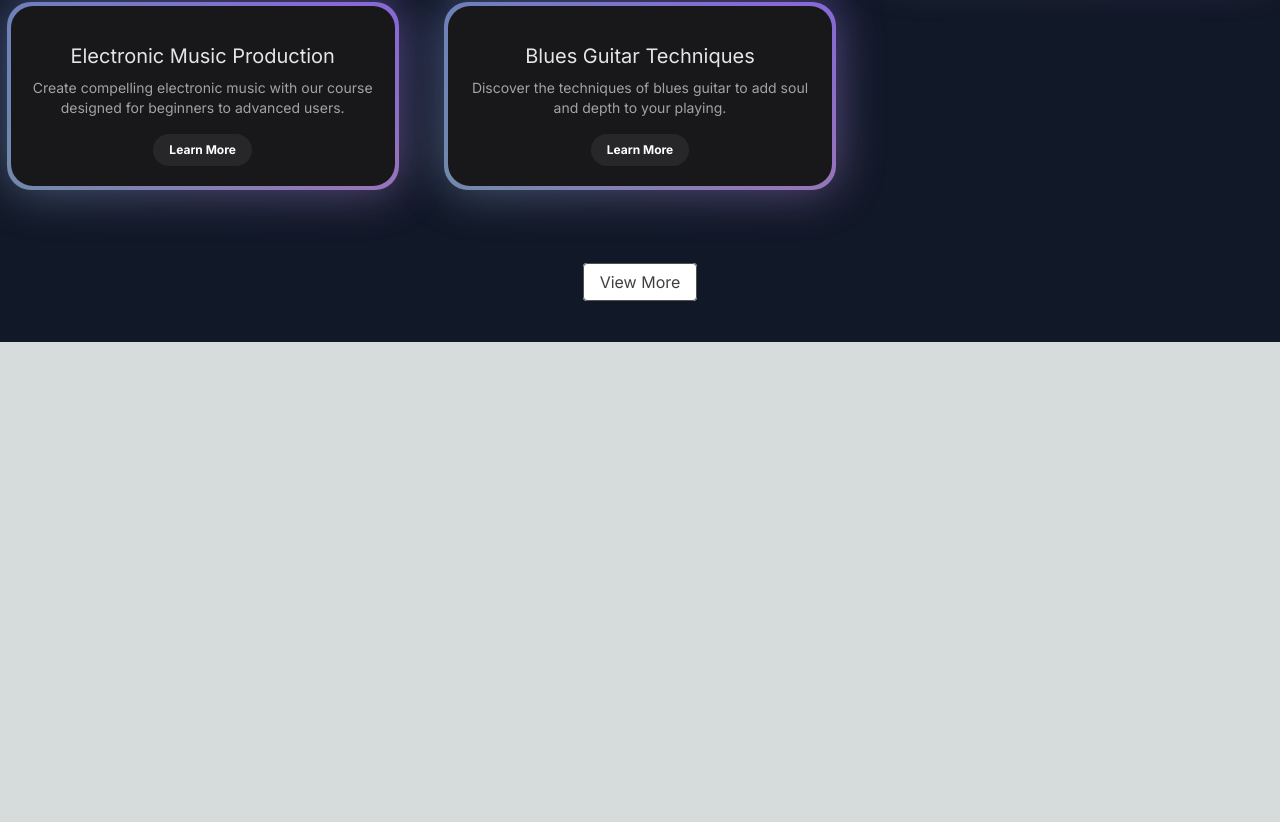
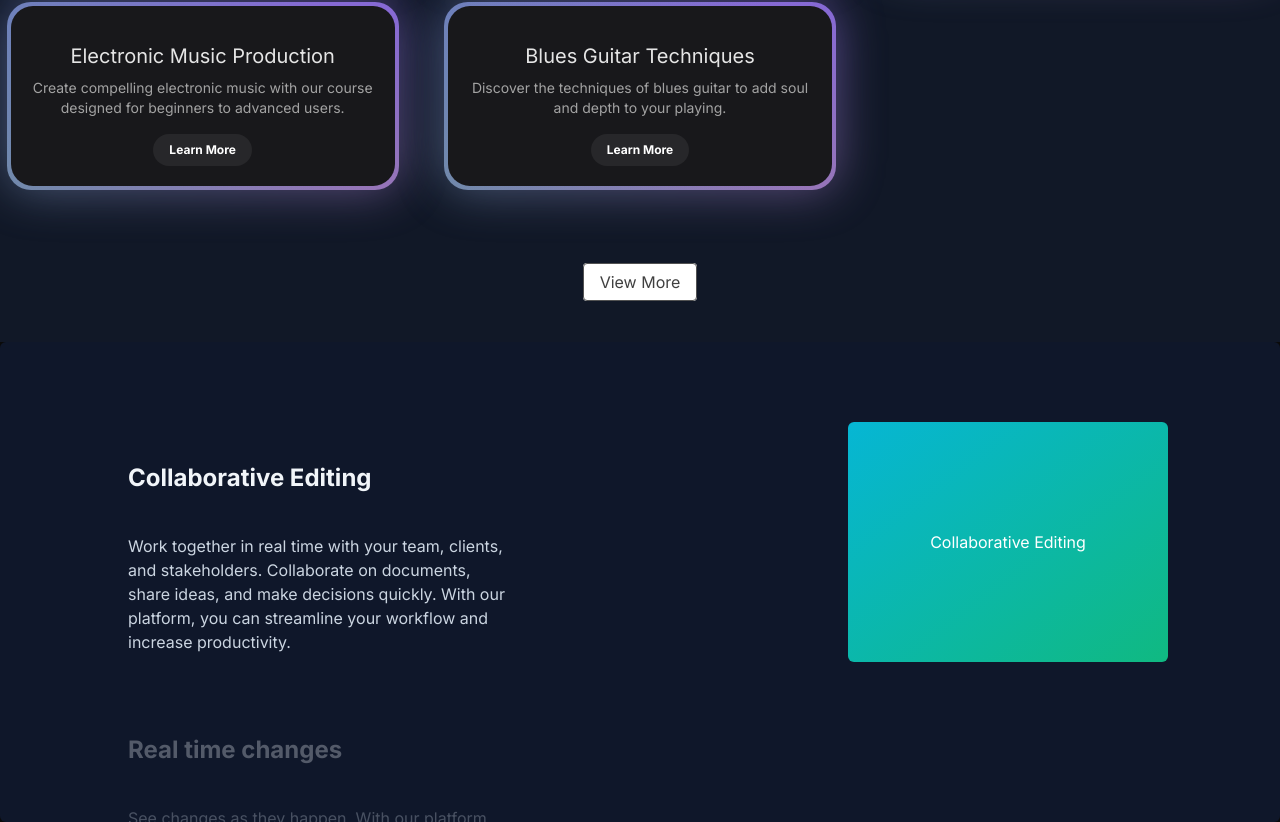
Before and after one commit to swamiabhishek45/Master-Music-Next.js-, a Next.js app: page / in a window 1280 px wide. Shown: the part 1118-1940 px from the top of the page. Before the commit the page ends 1460 px from the top, so only its background shows below. Built offline with nearby package versions, Linux system fonts and the light colour scheme.

Commit message:
"Added StickyScrollReveal component to Home page and modified tailwind.config.ts to include a plugin for adding global CSS variables for colors"

```diff
--- a/src/app/page.tsx
+++ b/src/app/page.tsx
@@ -1,5 +1,6 @@
 import FeaturedCourses from '@/components/FeaturedCourses';
 import HeroSection from '@/components/HeroSection'
+import { StickyScrollReveal } from '@/components/StickyScrollReveal';
 
 export default function Home() {
   return (
@@ -7,6 +8,8 @@
 
     <HeroSection />
     <FeaturedCourses />
+    <StickyScrollReveal />
+
     </main>
   );
 }
--- /dev/null
+++ b/src/components/StickyScrollReveal.tsx
@@ -0,0 +1,60 @@
+"use client";
+import React from "react";
+import { StickyScroll } from "./ui/sticky-scroll-reveal";
+import Image from "next/image";
+
+const content = [
+    {
+        title: "Collaborative Editing",
+        description:
+            "Work together in real time with your team, clients, and stakeholders. Collaborate on documents, share ideas, and make decisions quickly. With our platform, you can streamline your workflow and increase productivity.",
+        content: (
+            <div className="h-full w-full bg-[linear-gradient(to_bottom_right,var(--cyan-500),var(--emerald-500))] flex items-center justify-center text-white">
+                Collaborative Editing
+            </div>
+        ),
+    },
+    {
+        title: "Real time changes",
+        description:
+            "See changes as they happen. With our platform, you can track every modification in real time. No more confusion about the latest version of your project. Say goodbye to the chaos of version control and embrace the simplicity of real-time updates.",
+        content: (
+            <div className="h-full w-full  flex items-center justify-center text-white">
+                <Image
+                    src="/linear.webp"
+                    width={300}
+                    height={300}
+                    className="h-full w-full object-cover"
+                    alt="linear board demo"
+                />
+            </div>
+        ),
+    },
+    {
+        title: "Version control",
+        description:
+            "Experience real-time updates and never stress about version control again. Our platform ensures that you're always working on the most recent version of your project, eliminating the need for constant manual updates. Stay in the loop, keep your team aligned, and maintain the flow of your work without any interruptions.",
+        content: (
+            <div className="h-full w-full bg-[linear-gradient(to_bottom_right,var(--orange-500),var(--yellow-500))] flex items-center justify-center text-white">
+                Version control
+            </div>
+        ),
+    },
+    {
+        title: "Running out of content",
+        description:
+            "Experience real-time updates and never stress about version control again. Our platform ensures that you're always working on the most recent version of your project, eliminating the need for constant manual updates. Stay in the loop, keep your team aligned, and maintain the flow of your work without any interruptions.",
+        content: (
+            <div className="h-full w-full bg-[linear-gradient(to_bottom_right,var(--cyan-500),var(--emerald-500))] flex items-center justify-center text-white">
+                Running out of content
+            </div>
+        ),
+    },
+];
+export function StickyScrollReveal() {
+    return (
+        <div className="">
+            <StickyScroll content={content} />
+        </div>
+    );
+}
--- /dev/null
+++ b/src/components/ui/sticky-scroll-reveal.tsx
@@ -0,0 +1,115 @@
+"use client";
+import React, { useEffect, useRef, useState } from "react";
+import { useMotionValueEvent, useScroll } from "framer-motion";
+import { motion } from "framer-motion";
+import { cn } from "@/utils/cn";
+
+export const StickyScroll = ({
+    content,
+    contentClassName,
+}: {
+    content: {
+        title: string;
+        description: string;
+        content?: React.ReactNode | any;
+    }[];
+    contentClassName?: string;
+}) => {
+    const [activeCard, setActiveCard] = React.useState(0);
+    const ref = useRef<any>(null);
+    const { scrollYProgress } = useScroll({
+        // uncomment line 22 and comment line 23 if you DONT want the overflow container and want to have it change on the entire page scroll
+        // target: ref
+        container: ref,
+        offset: ["start start", "end start"],
+    });
+    const cardLength = content.length;
+
+    useMotionValueEvent(scrollYProgress, "change", (latest) => {
+        const cardsBreakpoints = content.map((_, index) => index / cardLength);
+        const closestBreakpointIndex = cardsBreakpoints.reduce(
+            (acc, breakpoint, index) => {
+                const distance = Math.abs(latest - breakpoint);
+                if (distance < Math.abs(latest - cardsBreakpoints[acc])) {
+                    return index;
+                }
+                return acc;
+            },
+            0
+        );
+        setActiveCard(closestBreakpointIndex);
+    });
+
+    const backgroundColors = [
+        "var(--slate-900)",
+        "var(--black)",
+        "var(--neutral-900)",
+    ];
+    const linearGradients = [
+        "linear-gradient(to bottom right, var(--cyan-500), var(--emerald-500))",
+        "linear-gradient(to bottom right, var(--pink-500), var(--indigo-500))",
+        "linear-gradient(to bottom right, var(--orange-500), var(--yellow-500))",
+    ];
+
+    const [backgroundGradient, setBackgroundGradient] = useState(
+        linearGradients[0]
+    );
+
+    useEffect(() => {
+        setBackgroundGradient(
+            linearGradients[activeCard % linearGradients.length]
+        );
+    }, [activeCard]);
+
+    return (
+        <motion.div
+            animate={{
+                backgroundColor:
+                    backgroundColors[activeCard % backgroundColors.length],
+            }}
+            className="h-[30rem] overflow-y-auto flex justify-center relative space-x-80  rounded-md p-10"
+            ref={ref}
+        >
+            <div className="div relative flex items-start px-4">
+                <div className="max-w-2xl">
+                    {content.map((item, index) => (
+                        <div key={item.title + index} className="my-20">
+                            <motion.h2
+                                initial={{
+                                    opacity: 0,
+                                }}
+                                animate={{
+                                    opacity: activeCard === index ? 1 : 0.3,
+                                }}
+                                className="text-2xl font-bold text-slate-100"
+                            >
+                                {item.title}
+                            </motion.h2>
+                            <motion.p
+                                initial={{
+                                    opacity: 0,
+                                }}
+                                animate={{
+                                    opacity: activeCard === index ? 1 : 0.3,
+                                }}
+                                className="text-kg text-slate-300 max-w-sm mt-10"
+                            >
+                                {item.description}
+                            </motion.p>
+                        </div>
+                    ))}
+                    <div className="h-40" />
+                </div>
+            </div>
+            <div
+                style={{ background: backgroundGradient }}
+                className={cn(
+                    "hidden lg:block h-60 w-80 rounded-md bg-white sticky top-10 overflow-hidden",
+                    contentClassName
+                )}
+            >
+                {content[activeCard].content ?? null}
+            </div>
+        </motion.div>
+    );
+};
--- a/tailwind.config.ts
+++ b/tailwind.config.ts
@@ -39,6 +39,7 @@
     plugins: [addVariablesForColors],
 };
 
+// This plugin adds each Tailwind color as a global CSS variable, e.g. var(--gray-200).
 function addVariablesForColors({ addBase, theme }: any) {
     let allColors = flattenColorPalette(theme("colors"));
     let newVars = Object.fromEntries(
@@ -50,4 +51,5 @@
     });
 }
 
+
 export default config;
```
